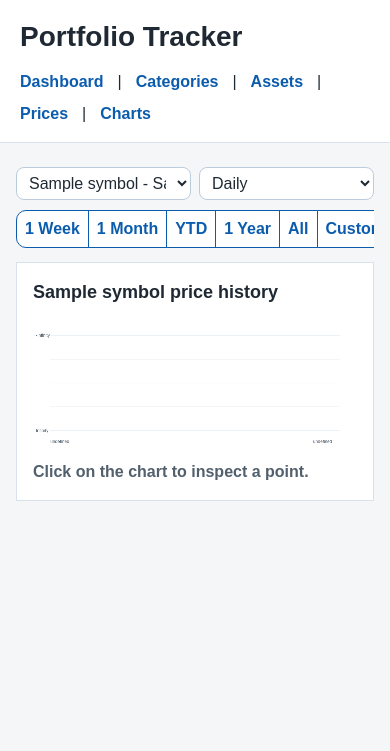
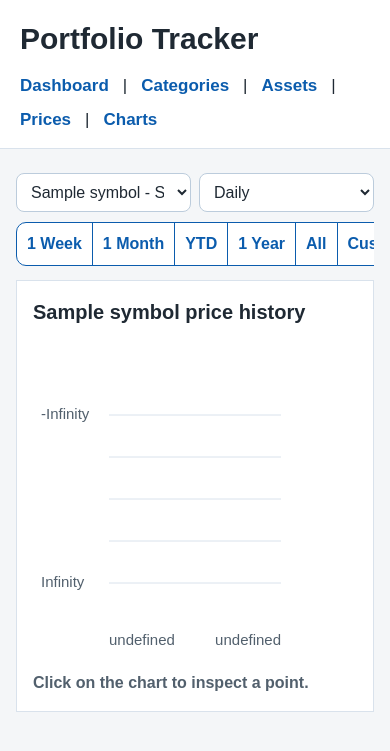
Before and after one commit to spasarnaudov/portfolio-tracker, a Python web app: template apps/flask/templates/charts.html in a window 390 px wide. Shown: the top 751 px of the page. Run offline with Jinja, Linux system fonts and the light colour scheme; the template is opened without the code that fills it: most values are stand-ins (such as "Sample title", 1, 10 or a date in 2020).

Commit message:
Adjust chart padding for readable labels

```diff
--- a/apps/flask/static/css/style.css
+++ b/apps/flask/static/css/style.css
@@ -308,8 +308,20 @@
 }
 
 @media (max-width: 700px) {
+    body {
+        font-size: 17px;
+    }
+
     header {
         padding: 16px 20px;
+    }
+
+    h1 {
+        font-size: 30px;
+    }
+
+    nav a {
+        font-size: 17px;
     }
 
     main {
@@ -318,7 +330,41 @@
         overflow-x: auto;
     }
 
+    h2 {
+        font-size: 26px;
+    }
+
+    .page-actions button,
+    .chart-controls select,
+    .chart-controls input,
+    .chart-controls button {
+        font-size: 16px;
+        padding: 9px 10px;
+    }
+
+    .summary-label {
+        font-size: 15px;
+    }
+
+    .summary-card strong {
+        font-size: 24px;
+    }
+
+    .chart-panel h3 {
+        font-size: 20px;
+    }
+
+    .chart-info {
+        font-size: 16px;
+    }
+
     table {
         min-width: 640px;
+        font-size: 16px;
+    }
+
+    th,
+    td {
+        padding: 12px 14px;
     }
 }
--- a/apps/flask/templates/charts.html
+++ b/apps/flask/templates/charts.html
@@ -78,13 +78,36 @@
             const selectedInterval = "{{ selected_interval }}";
             const chartInfo = document.getElementById("chartInfo");
             const context = chartCanvas.getContext("2d");
-            const width = chartCanvas.width;
-            const height = chartCanvas.height;
-            const padding = 48;
             const minValue = Math.min(...values);
             const maxValue = Math.max(...values);
             const valueRange = maxValue - minValue || 1;
-            const xStep = (width - padding * 2) / Math.max(labels.length - 1, 1);
+            let width = chartCanvas.width;
+            let height = chartCanvas.height;
+            let padding = 48;
+            let fontSize = 12;
+            let xStep = 1;
+            let selectedIndex = null;
+
+            function resizeChart() {
+                const pixelRatio = window.devicePixelRatio || 1;
+                const isMobile = window.matchMedia("(max-width: 700px)").matches;
+                const panelStyle = window.getComputedStyle(chartCanvas.parentElement);
+                const horizontalPadding = parseFloat(panelStyle.paddingLeft) + parseFloat(panelStyle.paddingRight);
+                const chartWidth = chartCanvas.parentElement.clientWidth - horizontalPadding;
+
+                width = Math.max(chartWidth, 280);
+                height = isMobile ? 320 : 360;
+                padding = isMobile ? 76 : 58;
+                fontSize = isMobile ? 15 : 12;
+                xStep = (width - padding * 2) / Math.max(labels.length - 1, 1);
+
+                chartCanvas.style.width = `${width}px`;
+                chartCanvas.style.height = `${height}px`;
+                chartCanvas.width = Math.floor(width * pixelRatio);
+                chartCanvas.height = Math.floor(height * pixelRatio);
+
+                context.setTransform(pixelRatio, 0, 0, pixelRatio, 0, 0);
+            }
 
             function getPoint(index) {
                 const x = padding + xStep * index;
@@ -96,7 +119,7 @@
 
             function drawChart(selectedIndex = null) {
                 context.clearRect(0, 0, width, height);
-                context.font = "12px Arial";
+                context.font = `${fontSize}px Arial`;
                 context.strokeStyle = "#d9e2ec";
                 context.lineWidth = 1;
 
@@ -153,17 +176,19 @@
                 context.fillText(maxValue.toFixed(2), 8, padding + 4);
                 context.fillText(minValue.toFixed(2), 8, height - padding + 4);
                 context.fillText(labels[0], padding, height - 14);
-                context.fillText(labels[labels.length - 1], width - padding - 74, height - 14);
+                const lastLabel = labels[labels.length - 1];
+                const lastLabelWidth = context.measureText(lastLabel).width;
+                context.fillText(lastLabel, width - padding - lastLabelWidth, height - 14);
             }
 
+            resizeChart();
             drawChart();
 
             chartCanvas.addEventListener("click", (event) => {
                 const rect = chartCanvas.getBoundingClientRect();
-                const scaleX = chartCanvas.width / rect.width;
-                const clickX = (event.clientX - rect.left) * scaleX;
+                const clickX = event.clientX - rect.left;
                 const rawIndex = Math.round((clickX - padding) / xStep);
-                const selectedIndex = Math.max(0, Math.min(values.length - 1, rawIndex));
+                selectedIndex = Math.max(0, Math.min(values.length - 1, rawIndex));
 
                 drawChart(selectedIndex);
 
@@ -174,6 +199,11 @@
                     chartInfo.textContent = `${label}: ${labels[selectedIndex]} | ${priceLabel}: ${values[selectedIndex].toFixed(2)}`;
                 }
             });
+
+            window.addEventListener("resize", () => {
+                resizeChart();
+                drawChart(selectedIndex);
+            });
         }
     </script>
 {% endblock %}
```
